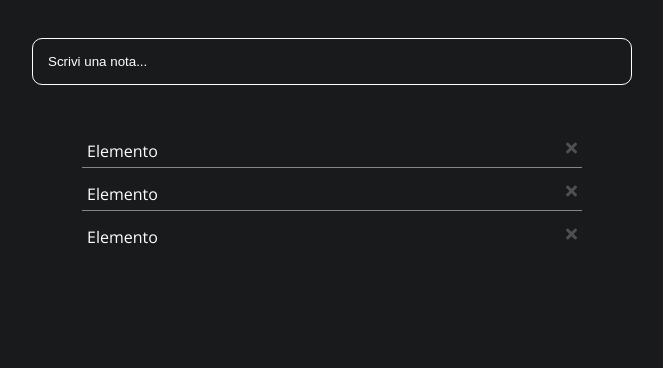
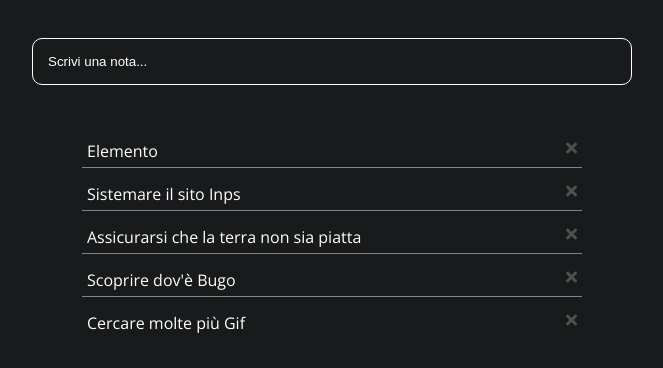
Before and after one commit to Vincenzo-Laveneziana/js-todo-clone, a plain HTML site: page index.html in a window 1280 px wide. Shown: the part 92-460 px from the top of the page, without its empty margins (308-971 px from the left). Drawn offline with nearby package versions, Linux system fonts and the light colour scheme.

Commit message:
inserimento elementi da js effettuato

```diff
--- a/css/main.css
+++ b/css/main.css
@@ -108,10 +108,10 @@ header h1{
   color: red;
 }
 
-.templates{
+.template{
   display: none;
 }
 
-.templates li{
+.template li{
   list-style: none;
 }
--- a/index.html
+++ b/index.html
@@ -35,13 +35,13 @@
 
       <ul class="todo flex ">
         <li class="element">Elemento <i class="fas fa-times"></i></li>
-        <li class="element">Elemento <i class="fas fa-times"></i></li>
-        <li class="element">Elemento <i class="fas fa-times"></i></li>
+
+
 
       </ul>
     </div>
 
-    <div class="templates">
+    <div class="template">
       <li class="element"><i class="fas fa-times"></i></li>
     </div>
 
--- a/js/main.js
+++ b/js/main.js
@@ -1,4 +1,43 @@
 $(document).ready(function () {
-  console.log("funzia");
 
-});
+
+  //Dati
+  var todoList = [
+    "Sistemare il sito Inps",
+    "Assicurarsi che la terra non sia piatta",
+    "Scoprire dov'è Bugo",
+    "Cercare molte più Gif"
+  ];
+
+  var list = $(".todo");
+
+
+  for(var i = 0; i < todoList.length; i++){
+
+    //cloniamo la x
+    var elementList = $(".template li").clone();
+
+    //aggiungere del testo al template
+    elementList.prepend(todoList[i]);
+
+    //aggiungere il clone alla lista de
+    list.append(elementList);
+  }
+
+
+
+
+
+
+
+
+
+
+
+
+
+
+
+
+
+});//fine ready
```
